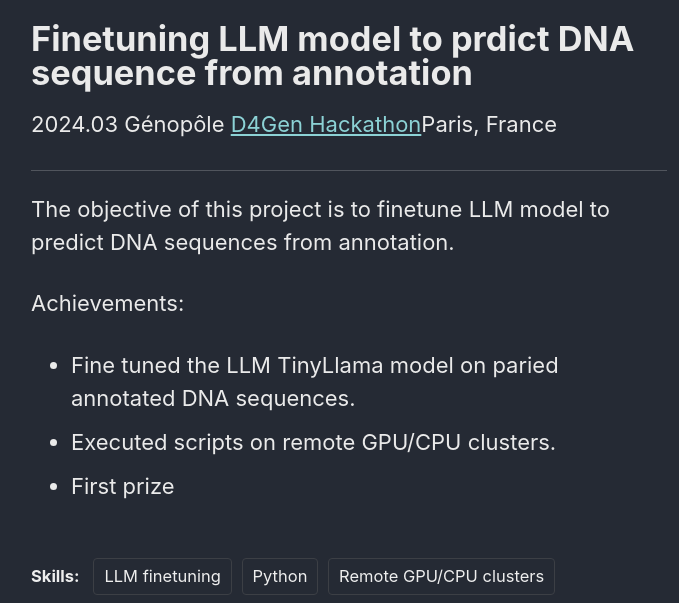
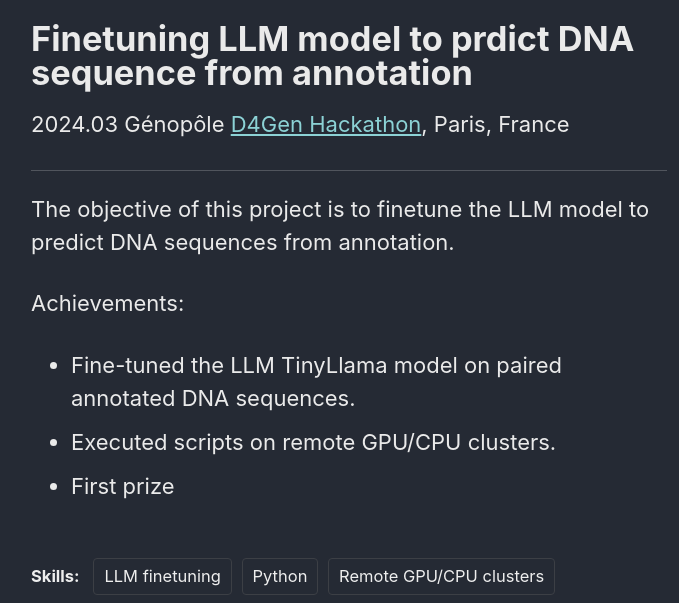
Before and after one commit to baiddd/baiddd.github.io, a Jekyll site: the page built from _projects/2024-03-hackathon.md, in a window 1280 px wide, cut to the strip 189-792 px from the top of the page. Shown: the whole strip, without its empty margins (291-970 px from the left). Built offline with Jekyll 4.4.1, drawn with Linux system fonts in a browser that asks for light colours; cached includes are drawn as plain includes.

Commit message:
Update 2024-03-hackathon.md

```diff
--- a/_projects/2024-03-hackathon.md
+++ b/_projects/2024-03-hackathon.md
@@ -8,15 +8,15 @@ tags:
   - Remote GPU/CPU clusters
 ---
 
-2024.03 Génopôle [D4Gen Hackathon](https://genopole.agorize.com/fr/challenges/d4gen-hackathon-2024/teams)Paris, France
+2024.03 Génopôle [D4Gen Hackathon](https://genopole.agorize.com/fr/challenges/d4gen-hackathon-2024/), Paris, France
 
 
 ---
 
-The objective of this project is to finetune LLM model to predict DNA sequences from annotation.
+The objective of this project is to finetune the LLM model to predict DNA sequences from annotation.
 
 Achievements:
 
-- Fine tuned the LLM TinyLlama model on paried annotated DNA sequences.
+- Fine-tuned the LLM TinyLlama model on paired annotated DNA sequences.
 - Executed scripts on remote GPU/CPU clusters.
 - First prize
```
